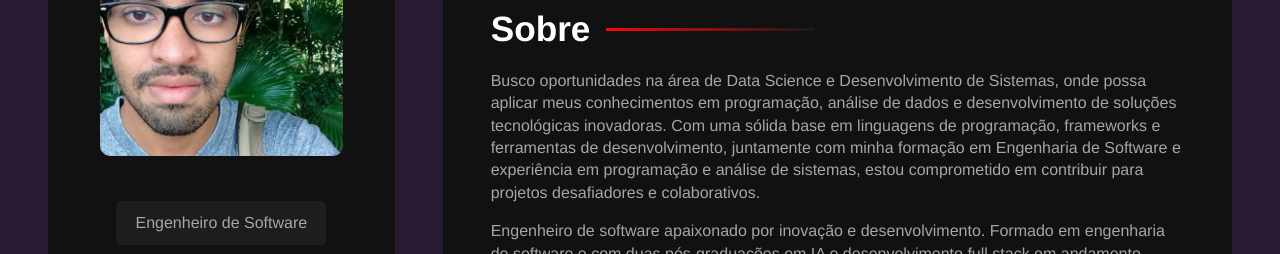
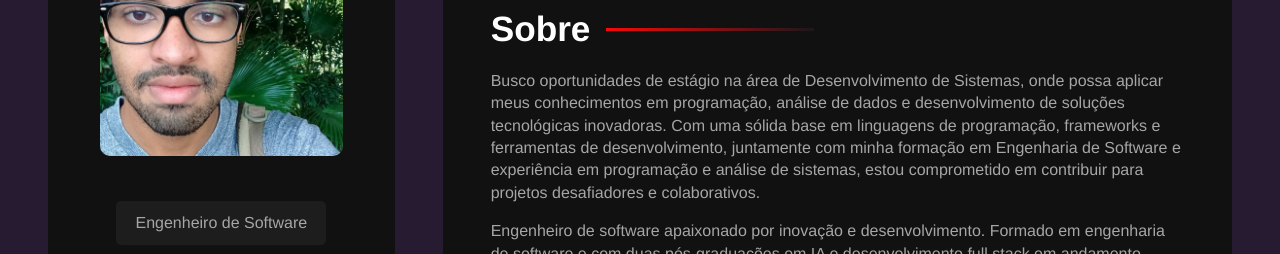
Before and after one commit to robsondejesus1996/My-Portfolio-ReactJS, a React (Vite) app in the folder my-portfolio-project/: page / in a window 1280 px wide. Shown: the part 291-545 px from the top of the page. Built offline with nearby package versions, Linux system fonts and the light colour scheme.

Commit message:
Update AbountContainer.tsx

```diff
--- a/my-portfolio-project/src/components/AbountContainer.tsx
+++ b/my-portfolio-project/src/components/AbountContainer.tsx
@@ -3,7 +3,7 @@ const AbountContainer = () => {
     <section className="about-container">
       <h2>Sobre</h2>
       <p>
-        Busco oportunidades na área de Data Science e Desenvolvimento de
+        Busco oportunidades de estágio na área de Desenvolvimento de
         Sistemas, onde possa aplicar meus conhecimentos em programação, análise
         de dados e desenvolvimento de soluções tecnológicas inovadoras. Com uma
         sólida base em linguagens de programação, frameworks e ferramentas de
```
